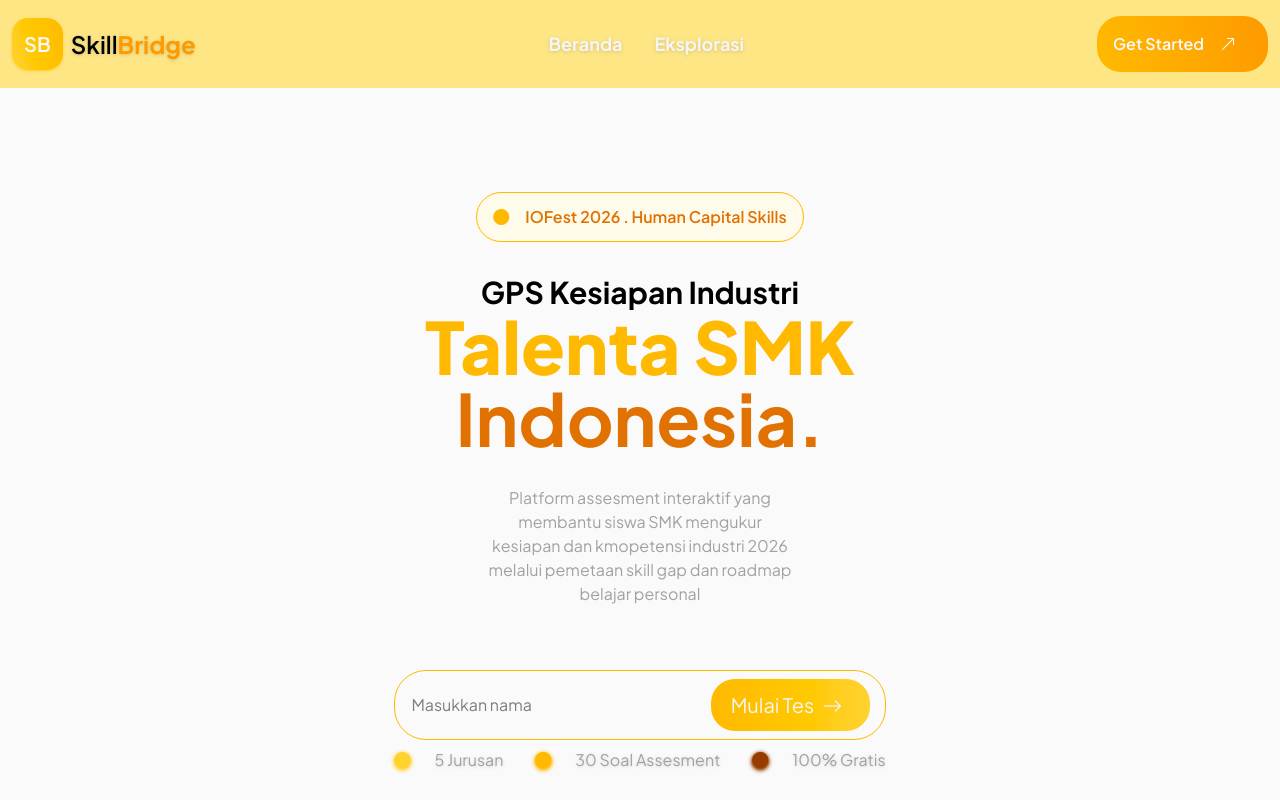
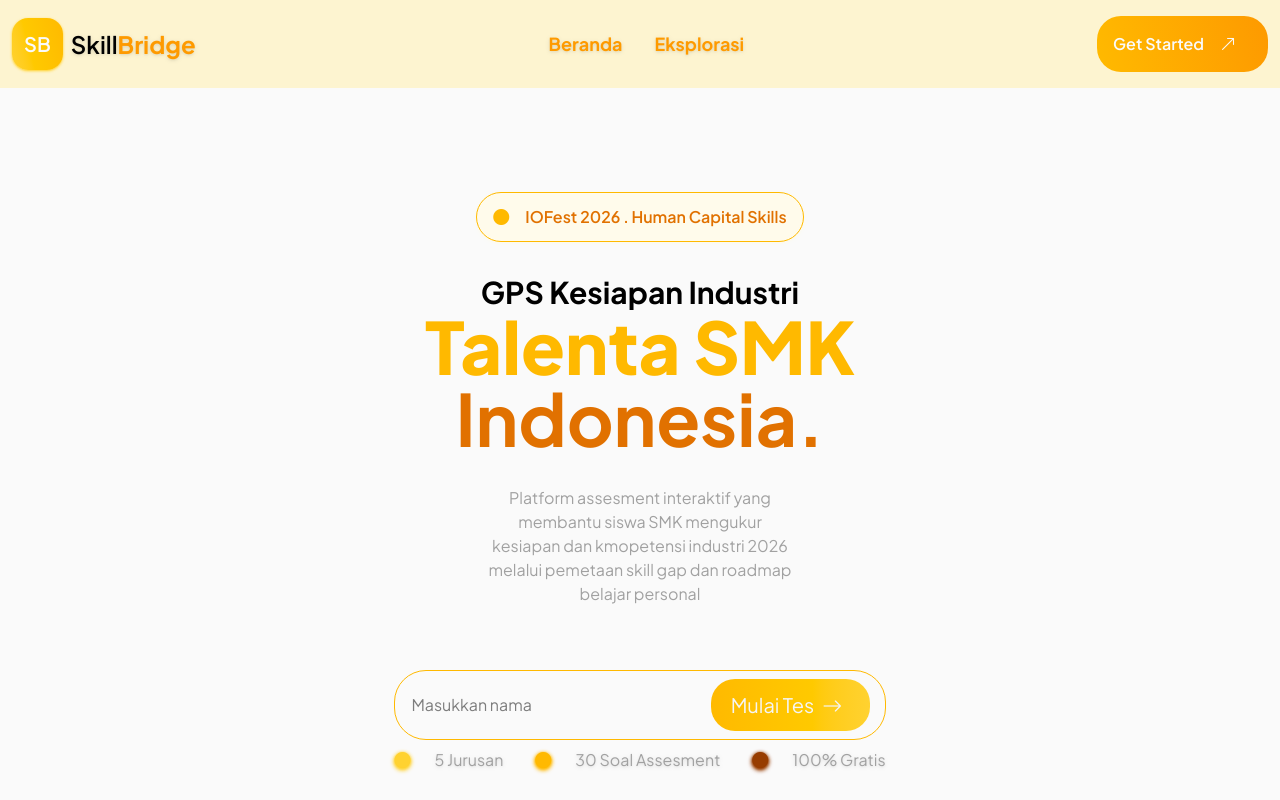
Before and after one commit to PadukaArif/smk-skill-bridge, a Next.js app: page / in a window 1280 px wide. Shown: the top 800 px of the page. Built offline with nearby package versions, Linux system fonts and the light colour scheme.

Commit message:
fix : localStorage bug

```diff
--- a/app/components/Home.tsx
+++ b/app/components/Home.tsx
@@ -61,7 +61,8 @@ const HomeElem = () => {
                     </p>
                 </div>
                 <br />
-                <select name="" id="" className=' p-4 rounded-2xl bg-neutral-50 shadow w-[24dvw] outline-0' onChange={(e) => handlePilihan(e)} data-aos="fade-up" data-aos-delay={300}>
+                <select name="" id="explore" className=' p-4 rounded-2xl bg-neutral-50 shadow w-[24dvw] outline-0' onChange={(e) => handlePilihan(e)}
+                    data-aos="fade-up" data-aos-delay={300}>
                     <option defaultValue={"value"} hidden>Pilih Jurusan</option>
                     {jurusan.map((a) => {
                         return (
--- a/app/components/Navbar.tsx
+++ b/app/components/Navbar.tsx
@@ -35,7 +35,7 @@ const Navbar = ({ isGlass }: NavbarProps) => {
             <nav className={`w-full p-4 px-3 flex jakarta-sans fixed z-50 duration-500 justify-between
             ${isGlass
                     ? 'bg-amber-50/60 backdrop-blur-md scale-75 rounded-4xl my-2 shadow-2xl'
-                    : 'bg-amber-200 shadow-amber-300 scale-100'}`}>
+                    : 'bg-amber-100/80 shadow-amber-300 scale-100'}`}>
                 <div className=" flex gap-2 items-center">
                     <div className=" font-semibold bg-linear-75 from-amber-300 to-amber-400 align-middle p-3 rounded-2xl text-neutral-50
                 shadow shadow-amber-300 text-xl">
@@ -44,10 +44,10 @@ const Navbar = ({ isGlass }: NavbarProps) => {
                     <p className=' text-2xl font-semibold m-0 drop-shadow'>Skill<span className='font-bold text-amber-500'>Bridge</span></p>
                 </div>
                 <div className=" flex items-center gap-8">
-                    <Link href={'/'} className={`${isGlass ? "text-neutral-800" : "text-neutral-100"} hover:opacity-75 hover:text-amber-500 text-lg font-bold drop-shadow duration-500`}>
+                    <Link href={'/'} className={`${isGlass ? "text-neutral-800" : "text-amber-500"} hover:opacity-75 hover:text-amber-500 text-lg font-bold drop-shadow duration-500`}>
                         Beranda
                     </Link>
-                    <Link href={'/'} className={`${isGlass ? "text-neutral-800" : "text-neutral-100"} hover:opacity-75 hover:text-amber-500 text-lg font-bold drop-shadow duration-500`}>
+                    <Link href={'/#explore'} className={`${isGlass ? "text-neutral-800" : "text-amber-500"} hover:opacity-75 hover:text-amber-500 text-lg font-bold drop-shadow duration-500`}>
                         Eksplorasi
                     </Link>
                 </div>
--- a/app/components/Vocation.tsx
+++ b/app/components/Vocation.tsx
@@ -36,7 +36,7 @@ const Vocation = ({ isSelect, data }: VocationProps) => {
     return (
         <>
             {data && (
-                <main className=' bg-neutral-50/60 rounded-4xl shadow-xl min-w-[48dvw] max-w-[48dvw] flex flex-col backdrop-blur-lg
+                <main className=' bg-neutral-50/60 rounded-4xl shadow-xl min-w-[48dvw] max-w-[56dvw] flex flex-col backdrop-blur-lg
                 my-8 font-sans' style={{ backgroundColor: data.colors.subtle_color }}>
                     <section className=' p-6'>
                         <div className="flex flex-col gap-4">
@@ -51,15 +51,15 @@ const Vocation = ({ isSelect, data }: VocationProps) => {
                             <div className="" style={{ backgroundColor: data.colors.subtle_color }}>{data.colors.subtle_color}</div>
                         </div> */}
                     </section>
-                    <section className=" bg-neutral-50 p-8 w-full grid grid-cols-2">
+                    <section className=" bg-neutral-50 p-8 w-full grid grid-cols-2 gap-4">
                         <div className="">
-                            <p className=' font-semibold text-lg' style={{ color: data.colors.secondary_color }}>Skill yang dipelajari</p>
+                            <p className=' font-semibold text-lg' style={{ color: data.colors.primary_color }}>| Skill yang dipelajari</p>
                             <br />
                             <div className=' flex flex-col gap-4 p-2'>
                                 {data.skills.map((a) => {
                                     return (
                                         <div key={a} className=' p-2 rounded-2xl bg-neutral-100 shadow'>
-                                            <i className="bi bi-circle-fill text-sm me-4" style={{ color: data.colors.secondary_color }}></i>
+                                            <i className="bi bi-circle-fill text-sm me-4" style={{ color: data.colors.primary_color }}></i>
                                             <span>{a}</span>
                                         </div>
                                     )
@@ -67,7 +67,7 @@ const Vocation = ({ isSelect, data }: VocationProps) => {
                             </div>
                         </div>
                         <div className="">
-                            <p className=' text-amber-600 font-semibold text-lg'>Projek yang mungkin ditemui</p>
+                            <p className=' text-amber-400 font-semibold text-lg'>| Projek yang mungkin ditemui</p>
                             <br />
                             <div className=' flex flex-col gap-4 p-2'>
                                 {data.projects.map((a) => {
@@ -82,7 +82,7 @@ const Vocation = ({ isSelect, data }: VocationProps) => {
                         </div>
                     </section>
                     <section className=' p-6 rounded-b-4xl bg-neutral-800'>
-                        <p className=' text-amber-400 font-semibold font-mono'>Future Careers</p>
+                        <p className=' text-amber-400 font-semibold text-2xl font-mono'>Future Careers</p>
                         <br />
                         <div className=" grid grid-cols-2 gap-4 text-neutral-100">
                             {data.careers.map((a) => {
--- a/app/globals.css
+++ b/app/globals.css
@@ -25,6 +25,11 @@
   }
 } */
 
+html{
+  height: auto;
+  scroll-behavior: smooth;
+}
+
 body {
   /* background: var(--background);
   color: var(--foreground); */
--- a/app/layout.tsx
+++ b/app/layout.tsx
@@ -1,5 +1,5 @@
 import type { Metadata } from "next";
-import { Plus_Jakarta_Sans , Noto_Sans_Mono } from "next/font/google";
+import { Plus_Jakarta_Sans , JetBrains_Mono } from "next/font/google";
 import "./globals.css";
 import "bootstrap-icons/font/bootstrap-icons.css"
 
@@ -8,7 +8,7 @@ const jakarta_Sans = Plus_Jakarta_Sans({
   subsets : ["latin"]
 })
 
-const rubik_mono = Noto_Sans_Mono({
+const rubik_mono = JetBrains_Mono({
   weight:"400",
   variable:"--font-noto-mono"
 })
--- a/app/questions/page.tsx
+++ b/app/questions/page.tsx
@@ -33,7 +33,11 @@ const Page = () => {
     const [answersDict, setAnswersDict] = useState<{ [key: number]: number }>({});
 
     useEffect(() => {
-        localStorage.setItem('jawaban_kuis_lengkap', JSON.stringify(answersDict));
+        axios.get('/questions.json')
+            .then(response => {
+                setData(response.data)
+                const savedName = localStorage.getItem("username");
+                const savedAns = localStorage.getItem('jawaban_kuis_lengkap');
 
                 let c1 = 0, c2 = 0, c3 = 0, c4 = 0, c5 = 0;
 
@@ -44,30 +48,24 @@ const Page = () => {
                     else if (val === 4) c4++;
                     else if (val === 5) c5++;
                 });
-        window.addEventListener("load", () => {
-
-            const savedName = localStorage.getItem("username");
                 if (savedName) {
                     setUsername(savedName);
                 }
 
-            const savedAns = localStorage.getItem('jawaban_kuis_lengkap');
                 if (savedAns) {
                     setAnswersDict(JSON.parse(savedAns));
                 }
                 setIsLoaded(true);
                 setAnswer1(c1); setAnswer2(c2); setAnswer3(c3); setAnswer4(c4); setAnswer5(c5);
+
             })
+            .catch(error => console.error("Gagal memuat soal:", error));
         if (!isLoaded) return;
-
-
+        localStorage.setItem('jawaban_kuis_lengkap', JSON.stringify(answersDict));
 
     }, [answersDict, isLoaded]);
 
     useEffect(() => {
-        axios.get('/questions.json')
-            .then(response => setData(response.data))
-            .catch(error => console.error("Gagal memuat soal:", error));
     }, []);
 
     const setAnswerArray = (e: React.ChangeEvent<HTMLSelectElement>, questionNo: number) => {
```
Lines whose indentation alone changed are shown as unchanged.
